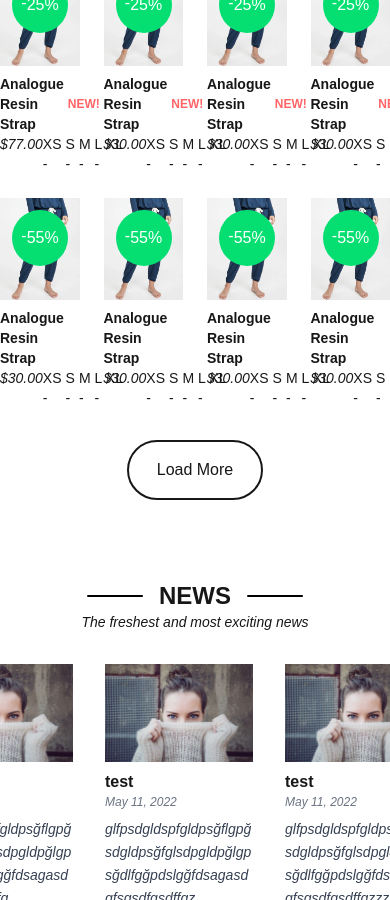
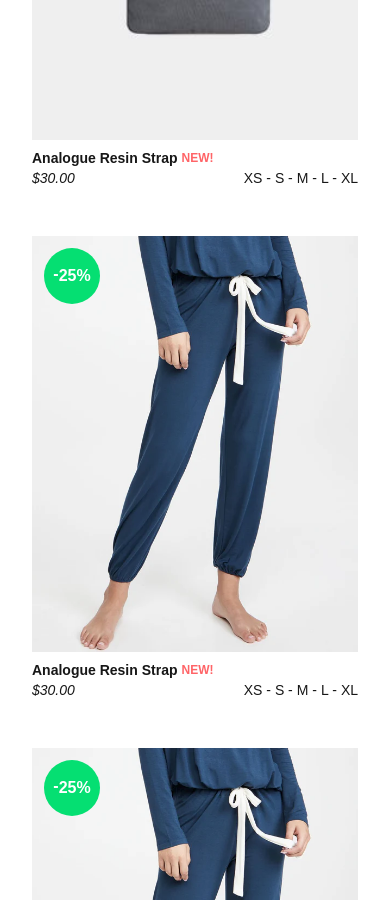
Before and after one commit to GokayDemirr/nextjs-ecommerce, a Next.js app: page / in a window 390 px wide. Shown: the part 1100-2000 px from the top of the page. Built offline with nearby package versions, Linux system fonts and the light colour scheme.

Commit message:
style: improve responsiveness for mobile & tablet

```diff
--- a/src/components/BestSellingProducts.jsx
+++ b/src/components/BestSellingProducts.jsx
@@ -3,7 +3,7 @@ import ProductList from "./ProductList";
 
 const BestSellingProducts = () => {
   return (
-    <div className="max-w-screen-xl pt-20">
+    <div className="max-w-screen-xl pt-20 px-8">
       <div className="flex items-center justify-center">
         <div className="w-14 h-[2px] bg-black rounded-lg"></div>
         <div className="mx-4 text-2xl font-semibold">BEST SELLER</div>
--- a/src/components/Footer.jsx
+++ b/src/components/Footer.jsx
@@ -5,24 +5,22 @@ import LocalPhoneIcon from "@mui/icons-material/LocalPhone";
 
 const Footer = () => {
   return (
-    <footer className="max-w-screen-xl pt-20 w-full ">
-      <div className="flex flex-wrap justify-between">
+    <footer className="max-w-screen-xl pt-20 px-8 w-full mx-auto mb-8">
+      <div className="grid grid-cols-2 md:grid-cols-4 gap-8 md:place-items-center ">
         <div className="w-1/5">
-          <ul className="flex flex-col gap-6 ">
+          <ul className="flex flex-col gap-4 ">
             <Logo />
             <li className="flex items-center gap-4">
               <LocationOnIcon />
-              <div className="text-gray-500">
-                Yenimahalle Fatih Caddesi Çayırova/Kocaeli
-              </div>
+              <div className="text-gray-500">Map</div>
             </li>
             <li className="flex items-center gap-4">
               <EmailIcon />
-              <div className="text-gray-500">gokaydemirpc@gmail.com</div>
+              <div className="text-gray-500">Mail</div>
             </li>{" "}
             <li className="flex items-center gap-4">
               <LocalPhoneIcon />
-              <div className="text-gray-500">+850 425 75 53</div>
+              <div className="text-gray-500">Phone</div>
             </li>
           </ul>
         </div>
--- a/src/components/News.jsx
+++ b/src/components/News.jsx
@@ -2,7 +2,7 @@ import { news } from "@/data/news";
 
 const News = () => {
   return (
-    <div className="max-w-screen-xl pt-20">
+    <div className="max-w-screen-xl pt-20 px-8">
       <div className="flex items-center justify-center ">
         <div className="w-14 h-[2px] bg-black rounded-lg"></div>
         <div className="mx-4 text-2xl font-semibold">NEWS</div>
@@ -12,17 +12,22 @@ const News = () => {
         The freshest and most exciting news
       </div>
 
-      <div className="flex flex-wrap gap-8">
+      <div className="md:flex-row flex-col flex justify-center md:items-start items-center flex-wrap gap-8">
         {news.slice(-3).map((post) => (
           <div
             key={post.id}
-            className="flex flex-col w-full max-w-[calc(33.333%-32px)] "
+            className="flex flex-col w-full max-w-1/2 md:max-w-[calc(33.333%-32px)] "
           >
-            <img src={post.img} className="cursor-pointer mb-2" />
-            <div className="font-semibold">{post.title}</div>
+            <img
+              src={post.img}
+              className="cursor-pointer mb-2 transform transition-transform duration-300 ease-out hover:-translate-y-2 "
+            />
+            <div className="font-semibold cursor-pointer">{post.title}</div>
             <div className="text-xs italic mb-2 text-gray-500">{post.date}</div>
-            <div className="text-sm text-gray-700  leading-relaxed  italic break-words">
-              {post.content}
+            <div className="text-sm text-gray-700 leading-relaxed italic break-words cursor-pointer">
+              {post.content.length > 100
+                ? `${post.content.slice(0, 100)}...`
+                : post.content}
             </div>
           </div>
         ))}
--- a/src/components/ProductCard.jsx
+++ b/src/components/ProductCard.jsx
@@ -7,40 +7,41 @@ const ProductCard = ({ product }) => {
 
   const handleMouseEnter = () => {
     setIsHovered(true);
-    setCurrentImageIndex(1);
+    setCurrentImageIndex(1); // Hover durumunda resim değişecek
   };
 
   const handleMouseLeave = () => {
     setIsHovered(false);
-    setCurrentImageIndex(0);
+    setCurrentImageIndex(0); // Hover bittiğinde tekrar ilk resmi göster
   };
 
   return (
-    <div>
-      <div className="relative mb-2">
+    <div className="flex flex-col">
+      <div className="relative mb-2 w-full h-full">
         <img
           src={product.images[currentImageIndex]}
           alt={product.name}
           onMouseEnter={handleMouseEnter}
           onMouseLeave={handleMouseLeave}
-          className="cursor-pointer"
+          className="cursor-pointer w-full h-full object-fit"
         />
-
         <div className="absolute top-3 left-3">
           {product.discount && (
-            <div className="bg-green-400 font-semiboldö p-4 rounded-full w-14 h-14 items-center justify-center flex text-white text-md">
+            <div className="bg-green-400 font-semibold p-4 rounded-full w-14 h-14 flex items-center justify-center text-white text-md">
               <div className="mb-1">-</div>
               <div>{product.discount}%</div>
             </div>
           )}
         </div>
       </div>
-
+      <div className="flex flex-col">
         <div className="font-semibold flex gap-1 items-center">
-        <span className="text-sm cursor-pointer"> {product.name} </span>
-        <span className="text-red-400 text-xs">{product.isNew && "NEW!"}</span>
+          <span className="text-sm cursor-pointer">{product.name}</span>
+          <span className="text-red-400 text-xs">
+            {product.isNew && "NEW!"}
+          </span>
         </div>
-      <div className="flex justify-between">
+        <div className="flex justify-between w-full">
           <div className="text-sm italic">${product.price.toFixed(2)}</div>
           <div className="text-sm flex gap-1">
             {product.sizes.map((size, index) => (
@@ -52,6 +53,7 @@ const ProductCard = ({ product }) => {
           </div>
         </div>
       </div>
+    </div>
   );
 };
 
--- a/src/components/ProductList.jsx
+++ b/src/components/ProductList.jsx
@@ -11,7 +11,7 @@ const ProductList = ({ products }) => {
 
   return (
     <div className="flex flex-col gap-8">
-      <div className="grid grid-cols-4 overflow-hidden gap-6">
+      <div className="grid  sm:grid-cols-1 md:grid-cols-2 lg:grid-cols-3 2xl:grid-cols-4 overflow-hidden gap-12">
         {products.slice(0, visibleProducts).map((product) => (
           <ProductCard key={product.id} product={product} />
         ))}
--- a/src/components/TrendingProducts.jsx
+++ b/src/components/TrendingProducts.jsx
@@ -1,9 +1,9 @@
-import { trendingProducts } from "@/data/TrendingProducts";
+import { trendingProducts } from "@/data/trendingProducts";
 import ProductList from "./ProductList";
 
 const TrendingProducts = () => {
   return (
-    <div className="max-w-screen-xl pt-20">
+    <div className="max-w-screen-xl pt-20 px-8">
       <div className="flex items-center justify-center ">
         <div className="w-14 h-[2px] bg-black rounded-lg"></div>
         <div className="mx-4 text-2xl font-semibold">TRENDING</div>
--- a/src/components/TrustBadges.jsx
+++ b/src/components/TrustBadges.jsx
@@ -5,30 +5,30 @@ import ShieldIcon from "@mui/icons-material/Shield";
 
 const TrustBadges = () => {
   return (
-    <div className="max-w-screen-xl pt-20 w-full">
-      <div className="flex  justify-between gap-4">
-        <div className="flex flex-col items-center text-center gap-2 w-1/4">
+    <div className="max-w-screen-xl pt-20 w-full px-8">
+      <div className="flex md:flex-row flex-col items-center md:items-start justify-between gap-12">
+        <div className="flex flex-col items-center text-center gap-2 w-full md:w-1/4">
           <LocalShippingIcon fontSize="large" className="text-gray-600" />
           <div className="font-semibold text-md">FREE SHIPPING</div>
           <div className="text-md break-words">
             Free shipping on all Turkey orders
           </div>
         </div>
-        <div className="flex flex-col items-center text-center gap-2 w-1/4">
+        <div className="flex flex-col items-center text-center gap-2 w-full md:w-1/4">
           <SupportAgentIcon fontSize="large" className="text-gray-600" />
           <div className="font-semibold text-md">SUPPORT 24/7</div>
           <div className="text-md break-words">
             Contact us 24 hours a day, 7 days a week
           </div>
         </div>
-        <div className="flex flex-col items-center text-center gap-2 w-1/4">
+        <div className="flex flex-col items-center text-center gap-2 w-full md:w-1/4">
           <UndoIcon fontSize="large" className="text-gray-600" />
           <div className="font-semibold text-md">30 DAYS RETURN</div>
           <div className="text-md break-words">
             Return it within 30 days for an exchange.
           </div>
         </div>
-        <div className="flex flex-col items-center text-center gap-2 w-1/4">
+        <div className="flex flex-col items-center text-center gap-2 w-full md:w-1/4">
           <ShieldIcon fontSize="large" className="text-gray-600" />
           <div className="font-semibold text-md">100% PAYMENT SECURE</div>
           <div className="text-md break-words">We ensure secure payment</div>
```
Lines whose indentation alone changed are shown as unchanged.
